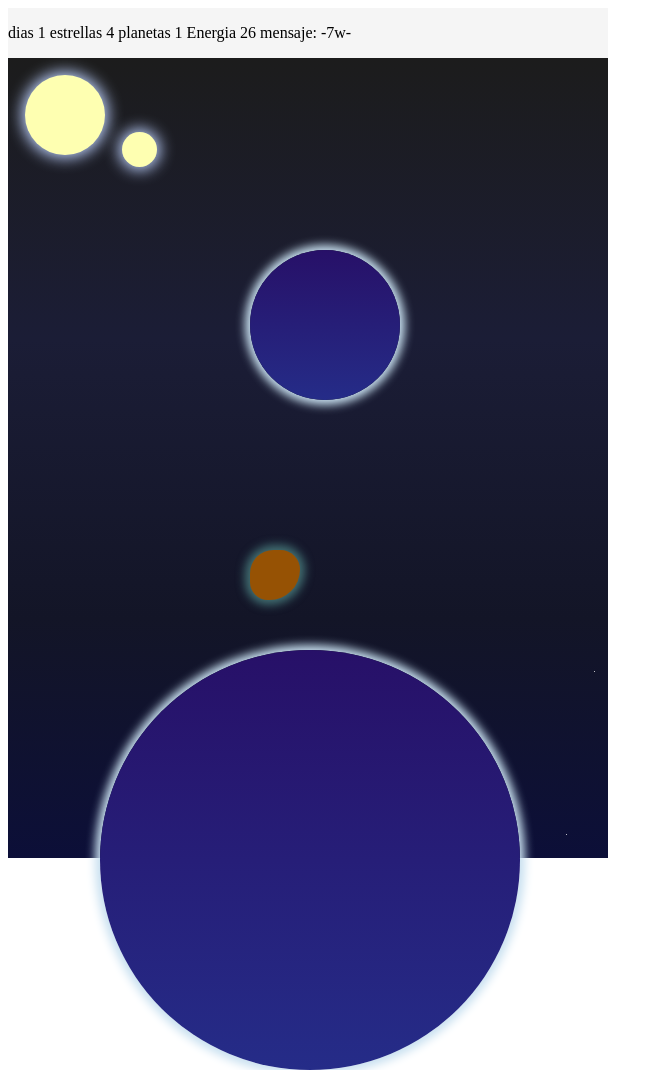
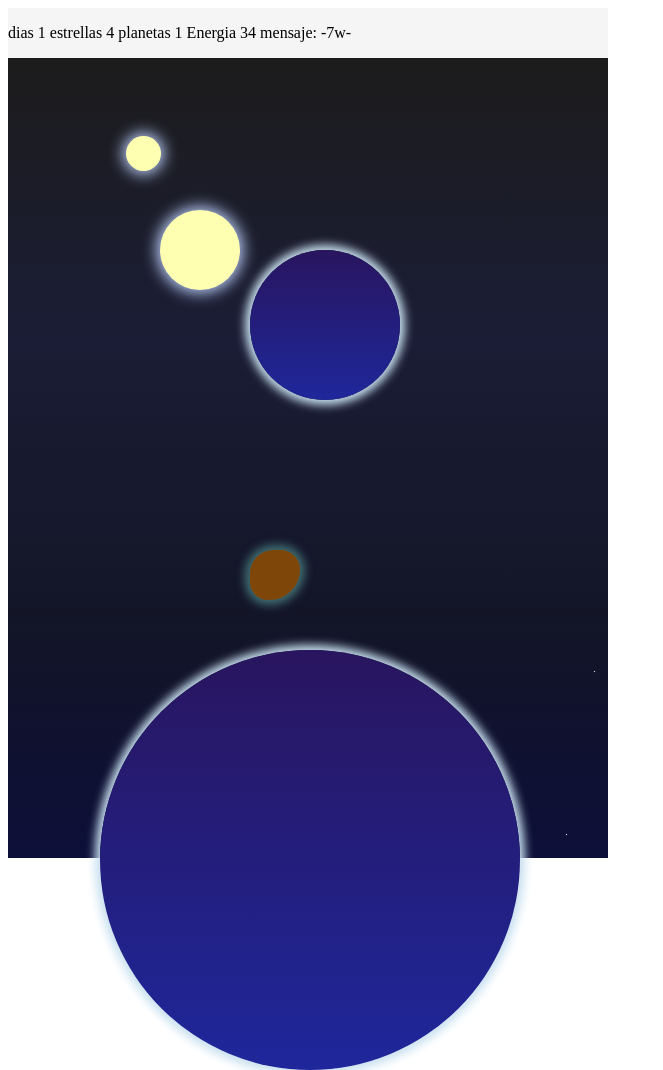
Before and after one commit to Raulencio/games, a PHP site: page /Untitled-5.html in a window 1280 px wide. Shown: the whole page, without its empty margins (0-663 px from the left). Run offline with PHP 8.4, Linux system fonts and the light colour scheme.

Commit message:
Add files via upload

```diff
--- a/css/mu.css
+++ b/css/mu.css
@@ -17,8 +17,8 @@ position: absolute;
 top:250px;
 left:250px;
 border-radius: 150px;
-background: linear-gradient(#271068, #252c88);
-z-index:5;
+background: linear-gradient(#29155f, #1e279b);
+z-index:6;
 box-shadow: 0px 0px 10px 5px rgb(200, 224, 240);
 }
 
@@ -28,21 +28,21 @@ box-shadow: 0px 0px 10px 5px rgb(200, 224, 240);
     position: absolute;
     top:550px;
     left:250px;
-    border-radius: 30px 25px 39px 23px ;background-color: rgb(150, 82, 4);z-index:7;
+    border-radius: 30px 25px 39px 23px ;background-color: rgb(126, 71, 9);z-index:7;
     box-shadow: 0px 0px 10px 5px rgb(66, 111, 114);
-    transition: all 2s;
+    transition: all 0.5s;
     }
 
 .astro{
     width:35px;
     height:35px;
     position: absolute;z-index:10;
-    top:75px;
-    left:75px;
+    top:210px;
+    left:210px;
     border-radius: 35px;background-color: rgb(254, 255, 177);
     box-shadow: 0px 0px 15px 3px rgb(191, 211, 255);
     /*transition: all 13s;*/
-    overflow: hidden;
+    transition:all 30s;
 }
 .estrella{
     width:1px;
@@ -51,6 +51,6 @@ box-shadow: 0px 0px 10px 5px rgb(200, 224, 240);
     top:40px;
     left:40px;
     background-color: whitesmoke;
-    border-radius: 5px;color:whitesmoke;
+    border-radius: 5px;box-shadow: 0px 0px 1px 0px white;
     transition: all 1.5s;
 }
```
Also changed, not shown: css/sello.css (+30 -11 lines).
